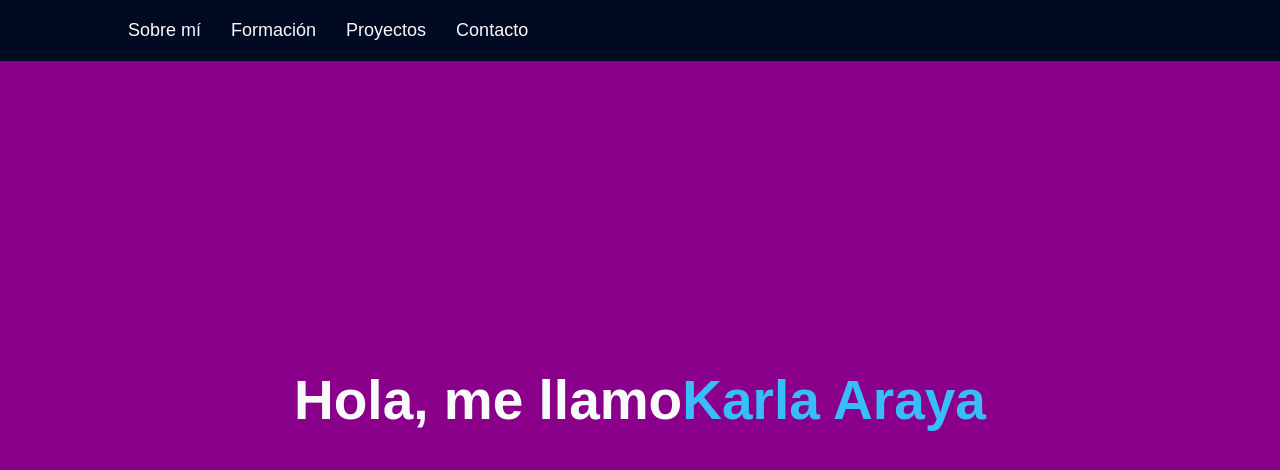
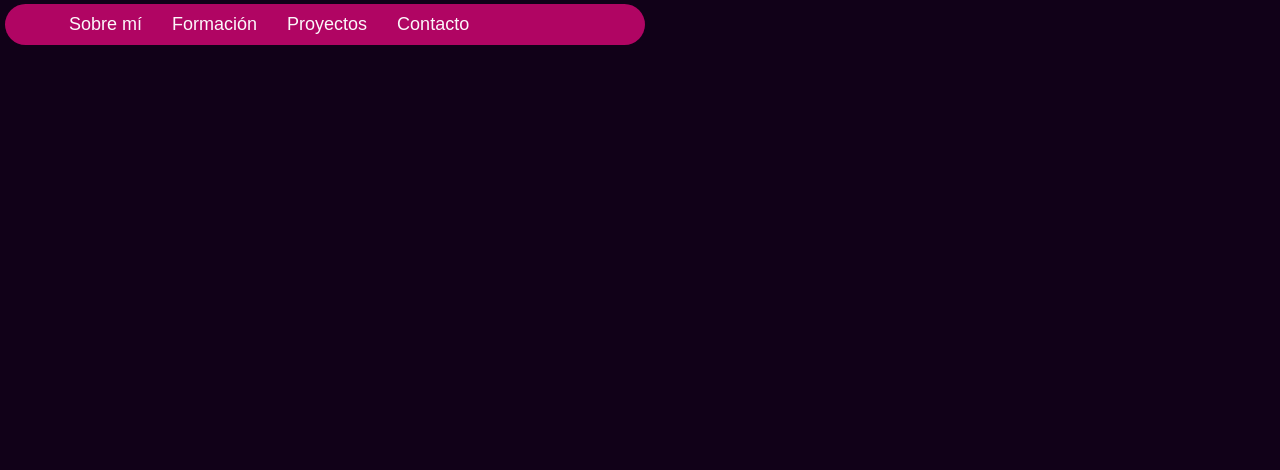
Before and after one commit to KarlaArayaMadrigal/Portafolio-profesional, a React (Vite) app: page / in a window 1280 px wide. Shown: the top 470 px of the page. Built offline with nearby package versions, Linux system fonts and the light colour scheme.

Commit message:
Correción de colores

```diff
--- a/src/components/Hero.jsx
+++ b/src/components/Hero.jsx
@@ -36,11 +36,7 @@ function Hero (){
     <div>
 
     <Title>
-        Hola, me llamo
 
-        <span>
-            Karla Araya
-        </span>
     </Title>
     </div>
    </Section>
--- a/src/components/Navbar.jsx
+++ b/src/components/Navbar.jsx
@@ -2,28 +2,30 @@ import styled from "styled-components";
 
 
 const Nav = styled.nav`
+  position: fixed;
+  top: 0;
+  width: 50%;
+  margin: 0 auto;
+  margin-top: 4px;
+  margin-left: 5px;
+  padding: 10px 5%;
 
-position:fixed;
-top:0;
-width:100%;
-padding:20px 10%;
+  display: flex;
+  justify-content: space-between;
+  align-items: center;
 
-display:flex;
-justify-content:space-between;
-align-items:center;
+  background: rgba(177, 6, 100, 0.997);
+  backdrop-filter: blur(10px);
+  border-radius: 45px 45px 45px 45px;
 
-background:rgb(0, 11, 34);
-backdrop-filter:blur(10px);
+  z-index: 100;
 
-z-index:100;
+  @media (max-width: 768px) {
+    width: 95%;
+    padding: 8px 3%;
+  }
+`;
 
-@media (max-width: 768px) {
-    padding: 15px 5%;
-}
-
-
-
-`;
 
 
 
@@ -37,27 +39,23 @@ list-style:none;
     gap:15px;
   }
 
-li{
-
-cursor:pointer;
-
-color:#fcf8fb;
-
-transition:.3s;
-font-size:18px;
-
-@media (max-width:768px){
-    font-size:14px;
-
-}
-&:hover{
-
-color:#ba0163;
-
+li {
+  cursor: pointer;
+  color: #fcf8fb;
+  transition: 0.4s;
+  font-size: 18px;
 }
 
+li:hover {
+  color: #fff;
+  text-shadow:
+    0 0 5px #f200ff,
+    0 0 10px #ff6fee,
+    0 0 20px #ff6fee,
+    0 0 40px #ff6fee;
+  transform: scale(1.1);
+}
 
-}
 
 `;
 
--- a/src/styles/GlobalStyles.js
+++ b/src/styles/GlobalStyles.js
@@ -12,7 +12,7 @@ const GlobalStyles = createGlobalStyle`
 
 body{
     font-family: 'Poppins', sans-serif;
-    background: darkmagenta;
+    background-color: #110118;
     color:#F8FAFC;
 }
 
```
